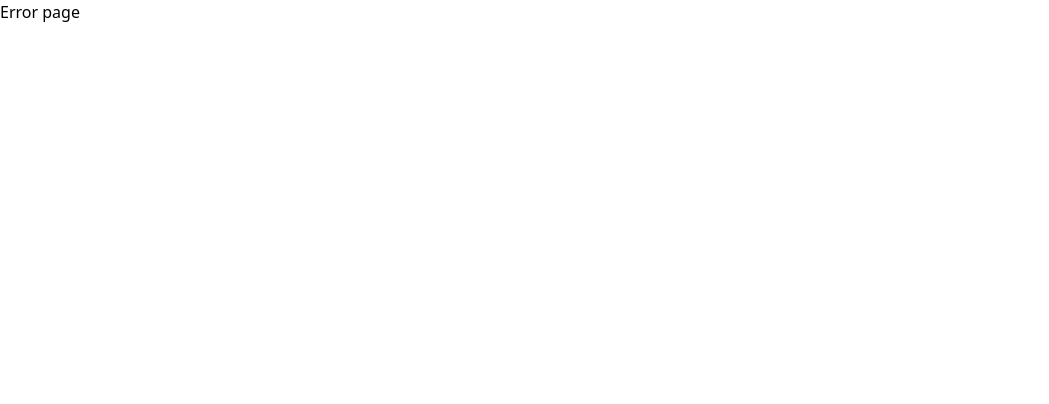
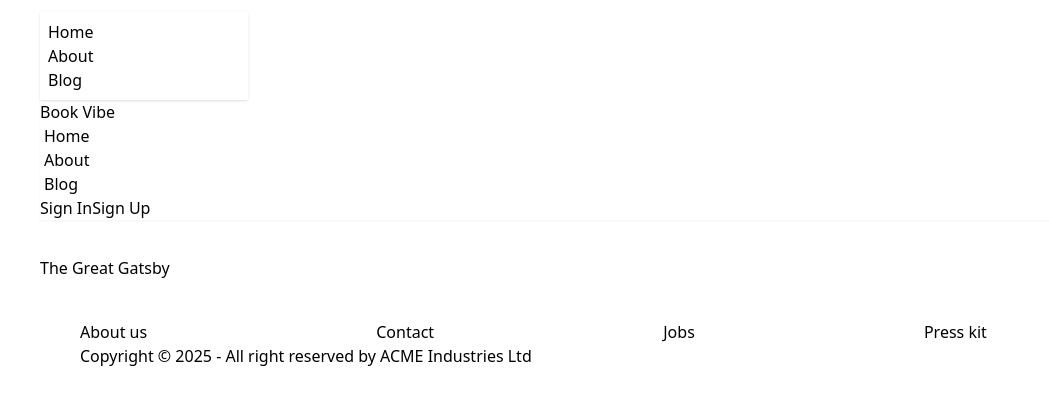
Before and after one commit to bidduthosen/book-vibe, a React (Vite) app: page /books/1 in a window 1280 px wide. Before the commit this address had no page. Shown: the top 404 px of the page, without its empty margins (0-1049 px from the left). Built offline with nearby package versions, Linux system fonts and the light colour scheme.

Commit message:
book details load data and show display data

```diff
--- a/src/components/Book/Book.jsx
+++ b/src/components/Book/Book.jsx
@@ -1,27 +1,31 @@
 import React from 'react';
 import './Book.css'
 import star from '../../assets/star.gif'
+import { Link } from 'react-router-dom';
 
 
 
 const Book = ({ book }) => {
-    const { image, bookName, author, category, rating } = book;
+    const {bookId, image, bookName, author, category, rating,tags } = book;
     return (
         <div>
             <div className="card">
                 <img src={image} alt="" />
-                <div className="card__content space-y-5 flex flex-col py-5">
+                <div className="card__content space-y-3 flex flex-col py-5">
                     <div className='flex justify-center gap-4'>
-                        <button className='btn btn-sm text-green-500'>Young Adult</button>
-                        <button className='btn btn-sm text-green-500'>Identity</button>
+                        {
+                            tags.map((teg, idx) => <button key={idx} className='btn btn-sm text-green-500'>{teg}</button>)
+                        }
                     </div>
                     <div className='flex-grow w-2/3 mx-auto space-y-3 border-b-2 border-dashed '>
                         <h1 className='text-2xl font-bold'>{bookName}</h1>
                         <h1 className='font-semibold text-gray-400 text-xl'>By: {author}</h1>
                     </div>
-                    <div className='flex justify-between w-2/3 mx-auto'>
+                    <div className='flex flex-col md:flex-row gap-3  justify-between w-2/3 mx-auto '>
                         <p className='font-semibold text-gray-500'>{category}</p>
                         <p className='flex gap-3 font-semibold text-gray-500'><span>{rating}</span> <img className='w-6' src={star} alt="" /></p>
+                        <button><Link to={`/books/${bookId}`} className='font-semibold text-green-500 underline'> Details</Link></button>
+
 
                     </div>
                 </div>
--- /dev/null
+++ b/src/components/BookDetails/BookDetails.jsx
@@ -0,0 +1,17 @@
+import React from 'react';
+import { useLoaderData, useParams } from 'react-router-dom';
+
+const BookDetails = () => {
+    const {bookId} = useParams()
+    const id = parseInt(bookId)
+    const datas = useLoaderData();
+    const book = datas.find(data => data.bookId === id);
+    const { image, bookName, author, category, rating,tags } = book;
+    return (
+        <div>
+            <h1>{bookName}</h1>
+        </div>
+    );
+};
+
+export default BookDetails;
--- a/src/components/Books/Books.jsx
+++ b/src/components/Books/Books.jsx
@@ -11,7 +11,7 @@ const Books = () => {
     return (
         <div className='my-10'>
             <h1 className='font-bold text-3xl uppercase border-b-2 border-dashed border-red-500 mb-1 w-24 mx-auto'>Books</h1>
-            <div className='grid grid-cols-1 md:grid-cols-3 gap-10 mt-11'>
+            <div className='grid grid-cols-1 md:grid-cols-2 lg:grid-cols-3 gap-10 mt-11'>
                 {
                     books.map(book => <Book key={book.bookId} book={book}></Book>)
                 }
--- a/src/main.jsx
+++ b/src/main.jsx
@@ -5,6 +5,7 @@ import { createBrowserRouter, RouterProvider } from 'react-router-dom'
 import Roots from './components/Roots/Roots.jsx'
 import Home from './components/Home/Home.jsx'
 import BLog from './components/Blog/BLog.jsx'
+import BookDetails from './components/BookDetails/BookDetails.jsx'
 
 
 const router = createBrowserRouter([
@@ -16,6 +17,11 @@ const router = createBrowserRouter([
       {
         path: '/',
         element: <Home></Home>
+      },
+      {
+        path:'/books/:bookId',
+        loader: () => fetch('/booksData.json'),
+        element: <BookDetails></BookDetails>,
       },
       {
         path: '/blog',
```
Also changed, not shown: src/components/Nav/Nav.css (line endings or trailing spaces).
